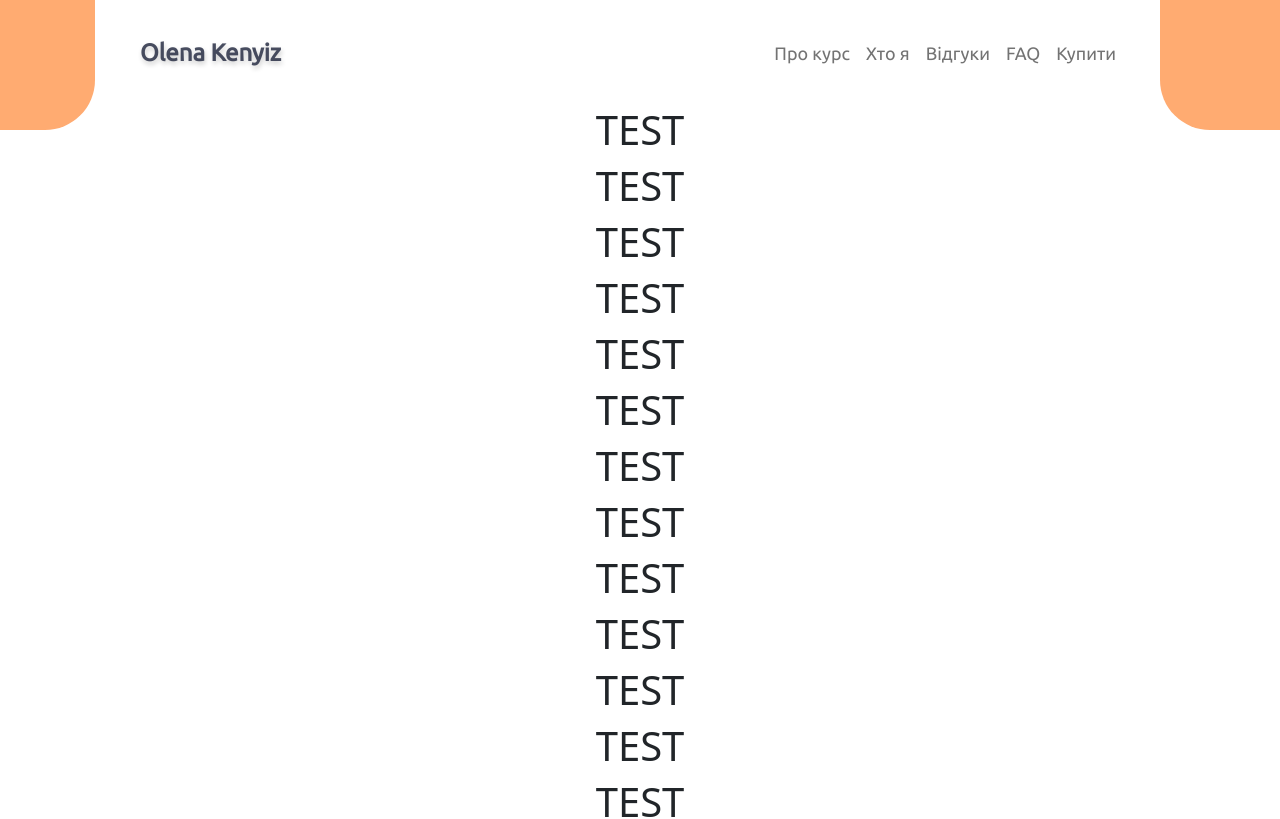
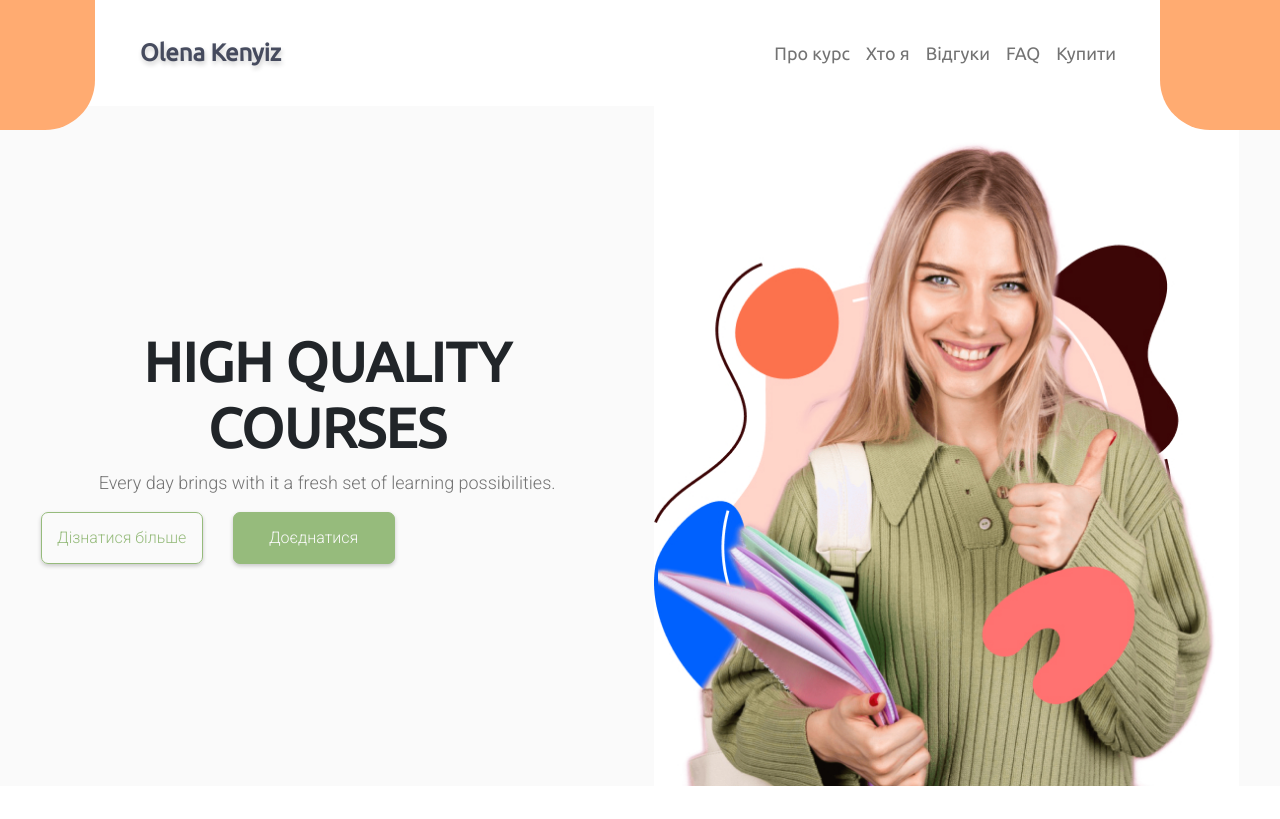
Before and after one commit to HannaNesterova/olena_ray_landing, a React (Create React App) app: page / in a window 1280 px wide. Shown: the top 819 px of the page. Built offline with nearby package versions, Linux system fonts and the light colour scheme.

Commit message:
Create Header.js

```diff
--- a/src/App.js
+++ b/src/App.js
@@ -1,37 +1,11 @@
 import styles from './App.module.css';
-import NavBar from './components/NavBar/NavBar';
+import MainContainer from './components/MainContainer/MainContainer';
+
 
 function App() {
   return (
     <div className={styles.App}>
-      <NavBar />
-      <h1>TEST</h1>
-      <h1>TEST</h1>
-      <h1>TEST</h1>
-
-      <h1>TEST</h1>
-      <h1>TEST</h1>
-      <h1>TEST</h1>
-      <h1>TEST</h1>
-      <h1>TEST</h1>
-
-      <h1>TEST</h1>
-      <h1>TEST</h1>
-
-      <h1>TEST</h1>
-      <h1>TEST</h1>
-      <h1>TEST</h1>
-
-      <h1>TEST</h1>
-      <h1>TEST</h1>
-
-      <h1>TEST</h1>
-      <h1>TEST</h1>
-      <h1>TEST</h1>
-
-      <h1>TEST</h1>
-      <h1>TEST</h1>
-
+      <MainContainer />
 
 
     </div>
--- a/src/components/Header/Header.js
+++ b/src/components/Header/Header.js
@@ -0,0 +1,32 @@
+import styles from './Header.module.css';
+import coach from '../../img/hero/None.jpeg';
+
+function Header(){
+    return(
+        <div className={styles.main_header}>
+            <div className={styles.container}>
+                <div className={styles.text}>
+                    <div className={styles.pretitle}>
+                        <h1>HIGH QUALITY <br /> COURSES </h1>
+                    </div>
+
+                    <div className={styles.title}>
+                        <p>Every day brings with
+                         it a fresh set of learning
+                         possibilities.</p>
+                    </div>
+                    <div className={styles.buttons}>
+                        <a href='#'className={styles.first_button} >Дізнатися більше</a>
+                        <a href='#' className={styles.sec_button}>Доєднатися</a>
+                    </div>
+                </div>
+                <div className={styles.hero}>
+                    <img src={coach} alt='coach' />
+                </div>
+
+            </div>
+        </div>
+    )
+}
+
+export default Header;
--- a/src/components/Header/Header.module.css
+++ b/src/components/Header/Header.module.css
@@ -0,0 +1,68 @@
+/* font-family: "Ubuntu", sans-serif;
+font-family: "Roboto", sans-serif; */
+.main_header{
+    background-color:  #FAFAFA;
+    height: 680px;
+}
+.container{
+    display: flex;
+    justify-content: space-evenly;
+    align-items: center;
+}
+
+.text{
+    display: flex;
+    flex-direction: column;
+    max-width: 573px;
+    width: 100%;
+}
+.buttons{
+    display: flex;
+    gap: 30px;
+}
+
+.hero img{
+    width: 585px;
+    height: 680px;
+}
+.pretitle h1{
+    font-size: 55px;
+    font-weight: 700;
+    font-family: "Ubuntu", sans-serif;
+}
+.title p{
+    font-family: "Roboto", sans-serif;
+    font-size: 18px;
+    color:#737373;
+}
+.buttons a{
+    width: 162px;
+    height: 52px;
+    text-decoration: none;
+    border: 1px solid #96BB7C;
+    display: flex;
+    align-items: center;
+    justify-content: center;
+    border-radius: 7px;
+    transition: all 0.8s ease;
+    box-shadow: 0px 2px 4px rgba(0, 0, 0, 0.2);
+    cursor: pointer;
+    font-size: 16px;
+    font-weight: 400;
+    font-family: "Roboto", sans-serif;
+}
+.sec_button{
+    background-color: #96BB7C;
+    color: #FAFAFA;
+}
+.sec_button:hover{
+    background-color: #FAFAFA;
+    color: #96BB7C;
+}
+.first_button{
+    color: #96BB7C;
+}
+.first_button:hover{
+    background-color: #96BB7C;
+    color: #FAFAFA;
+}
--- /dev/null
+++ b/src/components/MainContainer/MainContainer.js
@@ -0,0 +1,15 @@
+import Header from "../Header/Header";
+import NavBar from "../NavBar/NavBar";
+
+
+function MainContainer(){
+    return(
+        <div>
+            <NavBar />
+            <Header />
+        </div>
+    )
+
+}
+
+export default MainContainer;
--- a/src/components/NavBar/NavBar.module.css
+++ b/src/components/NavBar/NavBar.module.css
@@ -5,7 +5,7 @@ font-family: "Roboto", sans-serif; */
 .tertiary {
     padding:30px 20px;
     margin: 0px 70px;
-    background-color: rgb(255, 255, 255);
+    background-color:white;
 }
 .span_left{
     content: " ";
@@ -62,6 +62,9 @@ font-family: "Roboto", sans-serif; */
     font-size: 24px;
     text-shadow: 1px 3px 5px rgba(0, 0, 0, 0.2);
 }
+.logo:hover{
+    color: #96BB7C;
+}
 
 
 .container{
```
Also changed, not shown: src/components/MainContainer/MainContainer.module.css (added), src/img/hero/None.jpeg (added).
